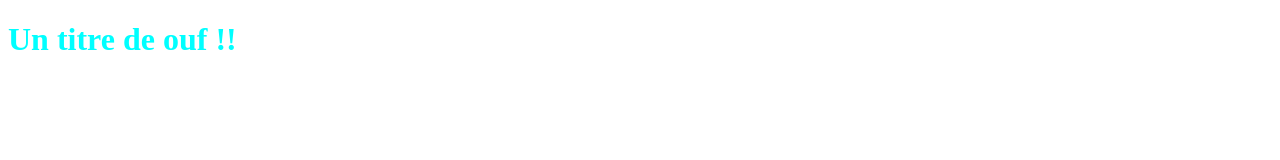
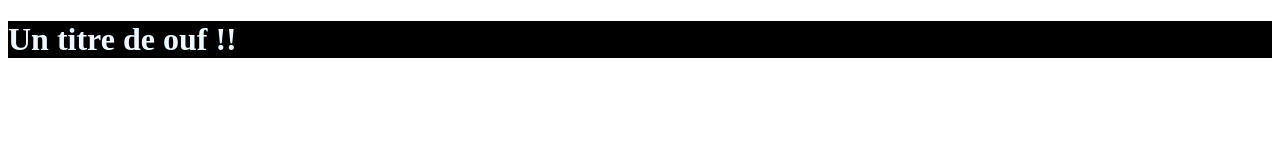
Before and after one commit to Coudji/entrainement, a plain HTML site: page index.html in a window 1280 px wide. Drawn offline with Linux system fonts and the light colour scheme.

Commit message:
titre cliquable

```diff
--- a/index.html
+++ b/index.html
@@ -4,9 +4,10 @@
     <meta charset="UTF-8">
     <meta name="viewport" content="width=device-width, initial-scale=1.0">
     <link rel="stylesheet" href="style.css">
+    <script src="index.js"></script>
     <title>Lockpin</title>
 </head>
 <body>
-    <h1>Un titre de ouf !!</h1>
+    <h1 id="ccc">Un titre de ouf !!</h1>
 </body>
 </html>
--- /dev/null
+++ b/index.js
@@ -0,0 +1,4 @@
+const lol = document.getElementById("hhh");
+lol.addEventListener('click', () => {
+    lol.classList.toogle("ccc");
+})
--- a/style.css
+++ b/style.css
@@ -1,3 +1,9 @@
 h1 {
     color: aqua;
+    cursor: pointer;
 }
+
+#ccc {
+    background-color: black;
+    color: aliceblue;
+}
```
